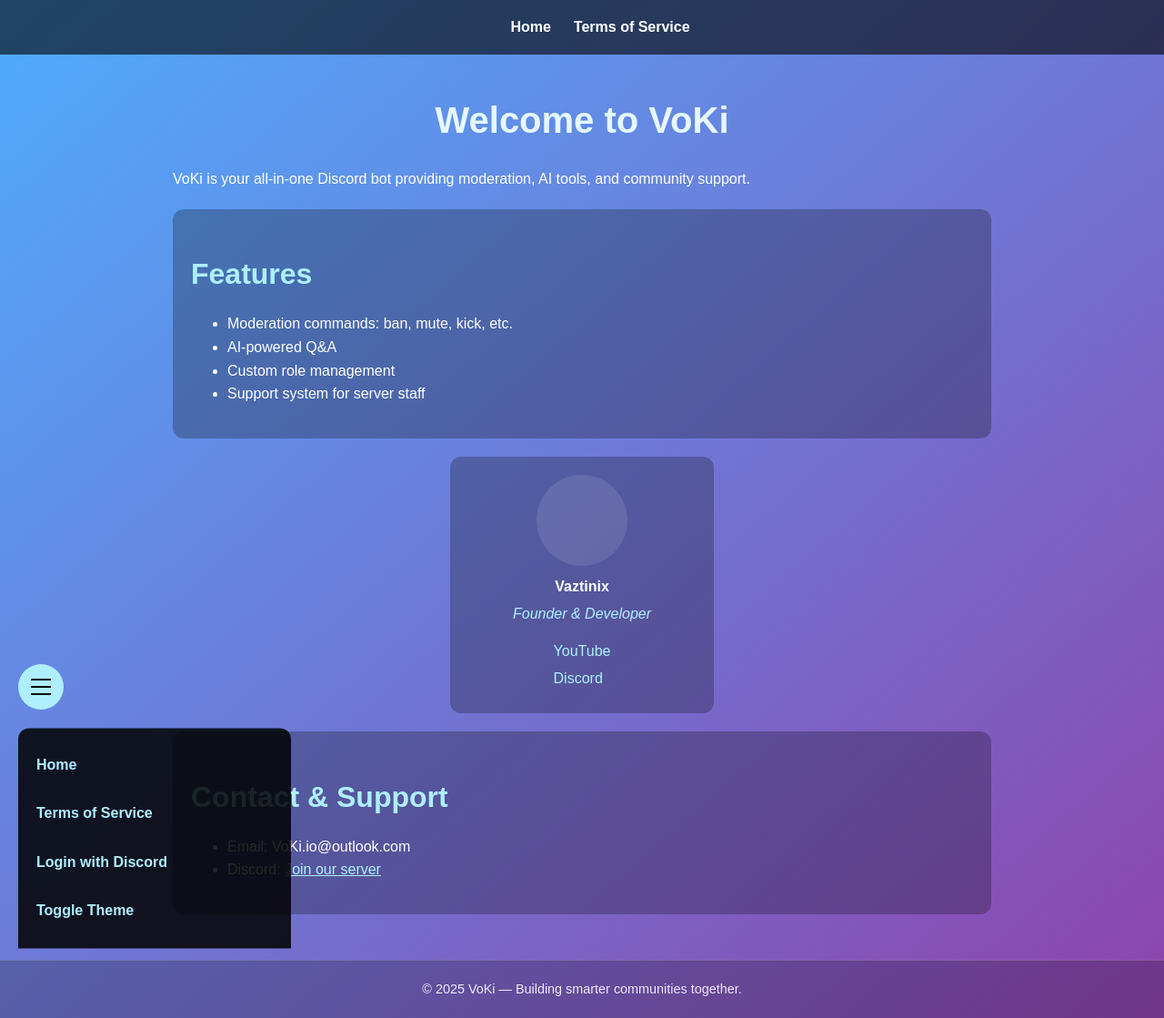
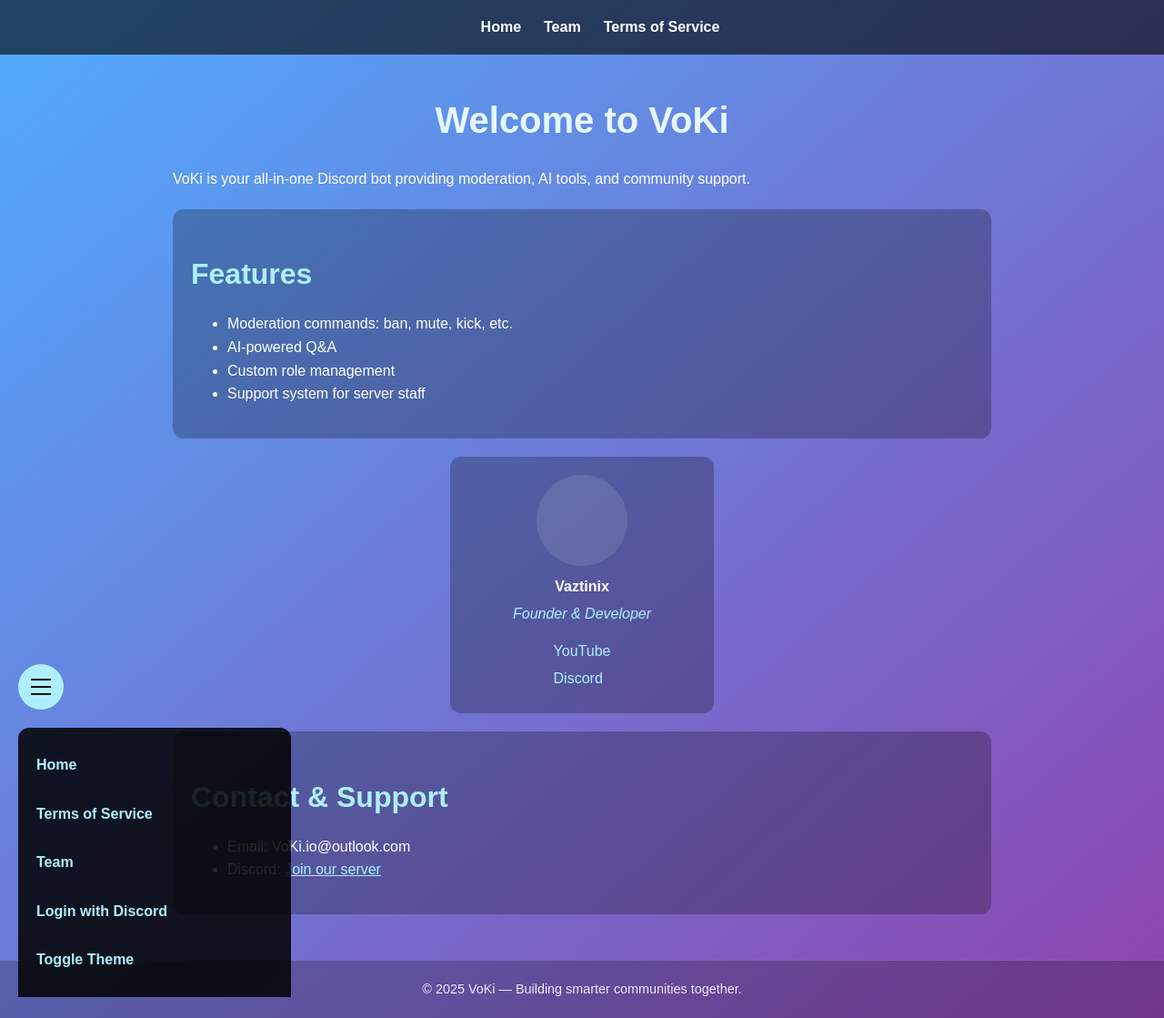
Before and after one commit to Vaztinix/VoKi, a plain HTML site: page index.html in a window 1280 px wide. Shown: the whole page at 91% size. Drawn offline with Linux system fonts and the light colour scheme.

Commit message:
Update index.html

```diff
--- a/index.html
+++ b/index.html
@@ -109,6 +109,7 @@
 
 <nav>
   <a href="index.html">Home</a>
+  <a href="about.html">Team</a>
   <a href="tos.html">Terms of Service</a>
 </nav>
 
@@ -121,6 +122,7 @@
 <div id="menu">
   <a href="index.html">Home</a>
   <a href="tos.html">Terms of Service</a>
+  <a href="about.html">Team</a>
   <a href="#" id="discordLogin">Login with Discord</a>
   <div id="themeToggle">Toggle Theme</div>
 </div>
```
